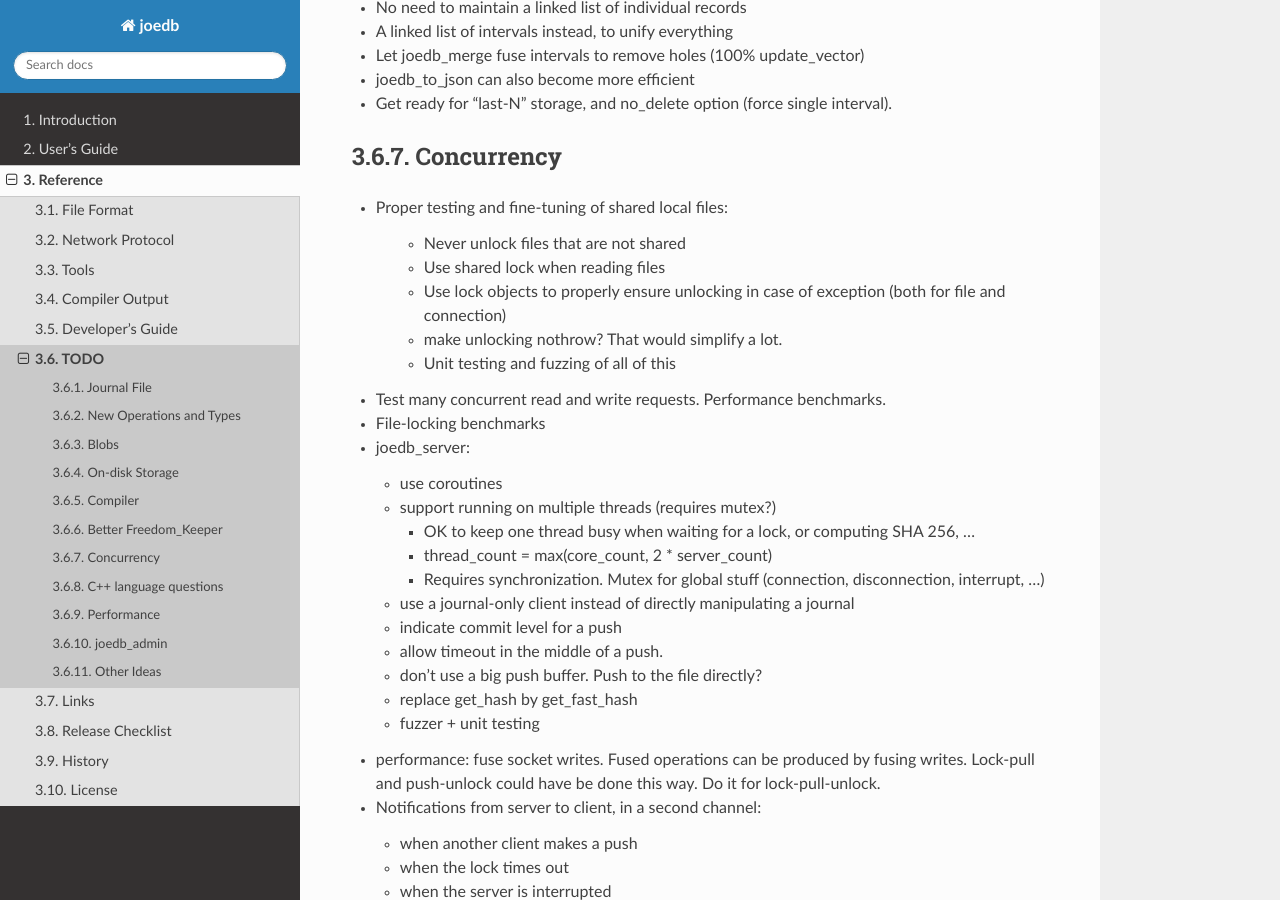
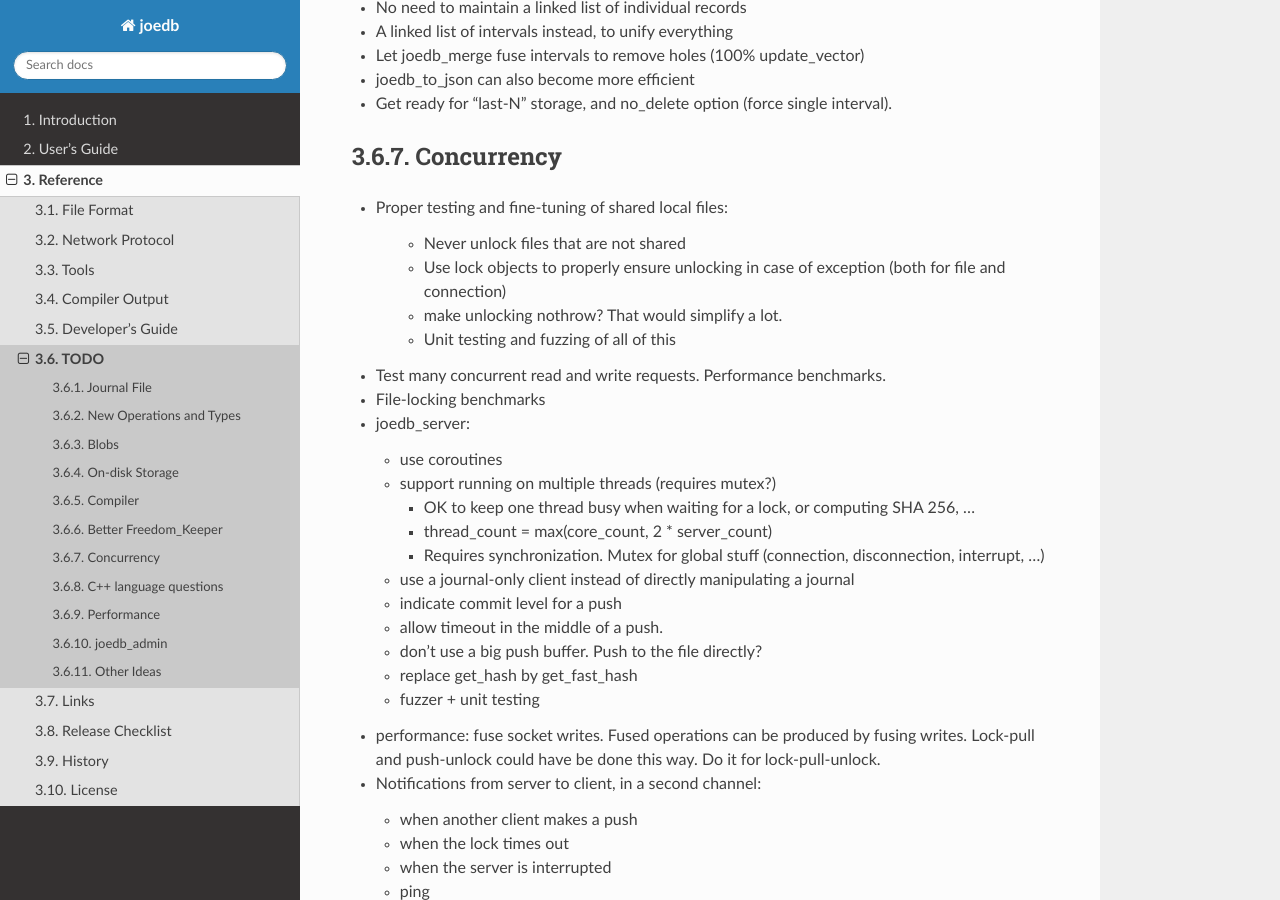
Before and after one commit to Remi-Coulom/joedb, a Sphinx documentation site: the page built from doc/source/todo.rst, in a window 1280 px wide and 900 px high, scrolled down 2277 px. Built offline with Sphinx 7.4.7 and the Read the Docs theme 2.0.0, drawn with Linux system fonts in a browser that asks for light colours; formulas are drawn with MathJax 3.

Commit message:
bad idea

```diff
--- a/doc/source/todo.rst
+++ b/doc/source/todo.rst
@@ -116,7 +116,6 @@ Concurrency
 - Proper testing and fine-tuning of shared local files:
 
    - Never unlock files that are not shared
-   - Use shared lock when reading files
    - Use lock objects to properly ensure unlocking in case of exception (both for file and connection)
    - make unlocking nothrow? That would simplify a lot.
    - Unit testing and fuzzing of all of this
```
